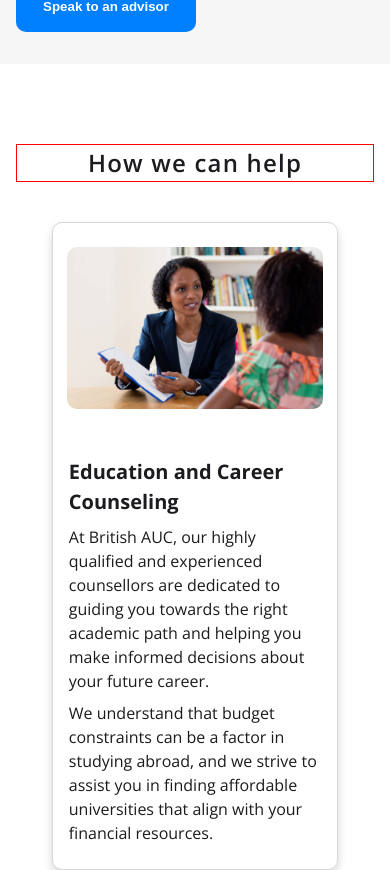
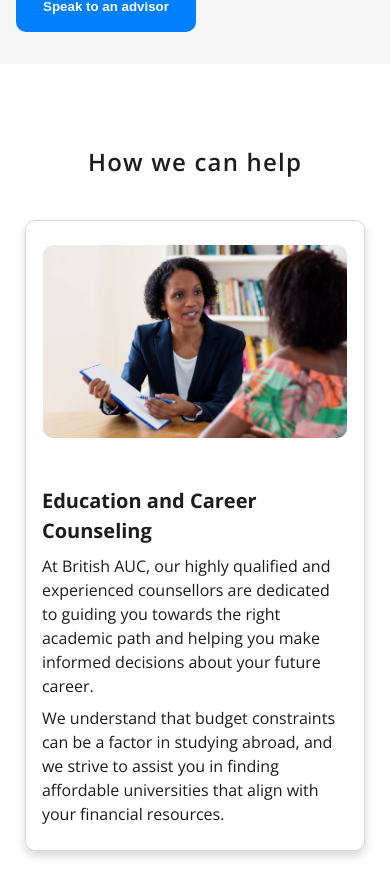
Before and after one commit to British-AUC/company-website, a React (Vite) app in the folder website/: page / in a window 390 px wide. Shown: the part 1734-2604 px from the top of the page. Built offline with nearby package versions, Linux system fonts and the light colour scheme.

Commit message:
adjusted services content

```diff
--- a/website/src/data/services.js
+++ b/website/src/data/services.js
@@ -30,7 +30,7 @@ export default [
     {
         id: 4,
         title: "Passport, Visa and Travel Services",
-        paragraph_one: "Our dedicated team provides comprehensive assistance with essential travel documents and services. Whether you need assistance with procuring or renewing your international passport or require guidance with visitor visa applications or renewals for parents accompanying their child, we are here to support you throughout the process, ensuring a smooth and hassle-free travel experience.",
+        paragraph_one: "Our dedicated team provides extensive assistance with essential travel documents and services. Whether you need assistance with procuring or renewing your international passport or require guidance with visitor visa applications or renewals for parents accompanying their child, we are here to support you throughout the process, ensuring a smooth and hassle-free travel experience.",
         paragraph_two: "",
         image: image4,
     },
--- a/website/src/styles/App_mobile.css
+++ b/website/src/styles/App_mobile.css
@@ -138,13 +138,13 @@
     gap: 2.5em;
   }
   .section-three h2 {
-    border: 1px solid red;
     width: 100%;
     padding: 0;
     margin: 0;
   }
   .section-three .service {
     flex-direction: column-reverse;
+    width: 95%;
   }
   .section-three .service-left {
     padding: 1.5em 1em;
--- a/website/src/styles/App_mobile.scss
+++ b/website/src/styles/App_mobile.scss
@@ -165,13 +165,13 @@ $testborder: 1px solid red;
     padding: $mobilepadding;
     gap: 2.5em;
     h2 {
-      border: $testborder;
       width: 100%;
       padding: 0;
       margin: 0;
     }
     .service {
       flex-direction: column-reverse;
+      width: 95%;
     }
     .service-left {
       padding: 1.5em 1em;
```
Also changed, not shown: 1 other file (tests, documents, lock files or other folders).
